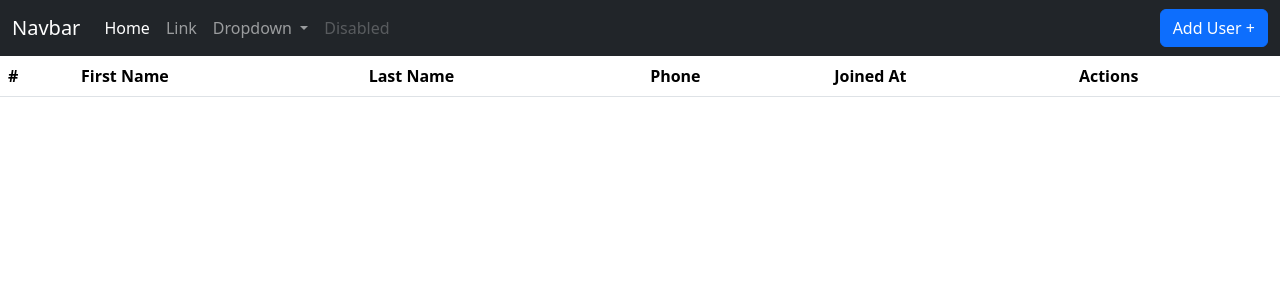
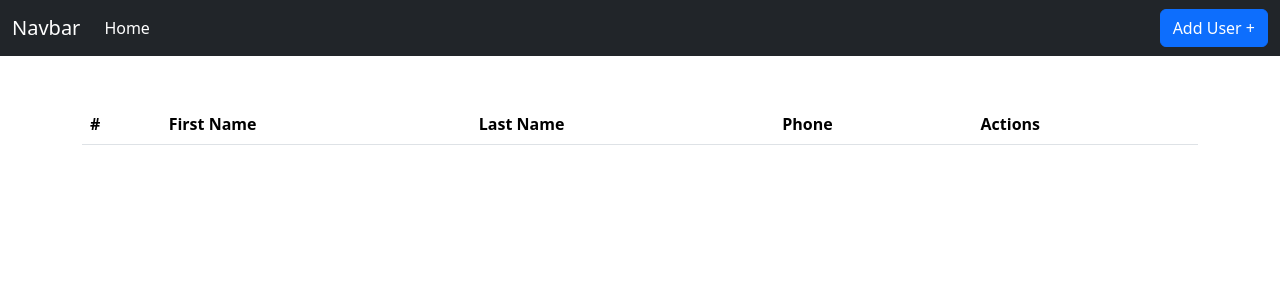
Before and after one commit to Mahadev234/User-CRUD-Django, a Django app: page / in a window 1280 px wide. Shown: the top 300 px of the page. Run offline with Django 5.2, Linux system fonts and the light colour scheme; data that the repository does not hold is empty.

Commit message:
feat: Add "Add User" page and functionality

```diff
--- a/api/serializers.py
+++ b/api/serializers.py
@@ -15,5 +15,4 @@ class UserSerializer(serializers.HyperlinkedModelSerializer):
             "firstname",
             "lastname",
             "phone",
-            "joined_date",
         )
--- a/interface/templates/index.html
+++ b/interface/templates/index.html
@@ -9,6 +9,7 @@
 
 <body>
     {% include 'navbar.html' %}
+    <div class="container my-5">
         <table class="table">
             <thead>
                 <tr>
@@ -16,7 +17,6 @@
                     <th scope="col">First Name</th>
                     <th scope="col">Last Name</th>
                     <th scope="col">Phone</th>
-                <th scope="col">Joined At</th>
                     <th scope="col">Actions</th>
                 </tr>
             </thead>
@@ -27,15 +27,17 @@
                     <td>{{ user.first_name }}</td>
                     <td>{{ user.last_name }}</td>
                     <td>{{ user.phone }}</td>
-                <td>{{ user.joined_at }}</td>
+                    <td>
                         <div class="btn-group" role="group" aria-label="Update and Delete">
                             <button type="button" class="btn btn-outline-warning">Update</button>
                             <button type="button" class="btn btn-outline-danger">Remove</button>
                         </div>
+                    </td>
                 </tr>
                 {% endfor %}
             </tbody>
         </table>
+    </div>
 
 </body>
 
--- a/interface/templates/navbar.html
+++ b/interface/templates/navbar.html
@@ -10,31 +10,11 @@
         <div class="collapse navbar-collapse" id="navbarSupportedContent">
             <ul class="navbar-nav me-auto mb-2 mb-lg-0">
                 <li class="nav-item">
-                    <a class="nav-link active" aria-current="page" href="#">Home</a>
-                </li>
-                <li class="nav-item">
-                    <a class="nav-link" href="#">Link</a>
-                </li>
-                <li class="nav-item dropdown">
-                    <a class="nav-link dropdown-toggle" href="#" role="button" data-bs-toggle="dropdown"
-                        aria-expanded="false">
-                        Dropdown
-                    </a>
-                    <ul class="dropdown-menu">
-                        <li><a class="dropdown-item" href="#">Action</a></li>
-                        <li><a class="dropdown-item" href="#">Another action</a></li>
-                        <li>
-                            <hr class="dropdown-divider">
-                        </li>
-                        <li><a class="dropdown-item" href="#">Something else here</a></li>
-                    </ul>
-                </li>
-                <li class="nav-item">
-                    <a class="nav-link disabled" aria-disabled="true">Disabled</a>
+                    <a class="nav-link active" aria-current="page" href="/">Home</a>
                 </li>
             </ul>
             <div class="d-flex">
-                <a href="https://google.com">
+                <a href="http://127.0.0.1:8000/add/">
                     <button class="btn btn-primary">Add User +</button>
                 </a>
             </div>
--- a/interface/urls.py
+++ b/interface/urls.py
@@ -3,4 +3,5 @@ from . import views
 
 urlpatterns = [
     path("", views.index, name="index page"),
+    path("add/", views.add_user, name="add_user page"),
 ]
--- a/interface/views.py
+++ b/interface/views.py
@@ -1,6 +1,9 @@
 from django.shortcuts import render
-from django.http import HttpResponse
+from django.http import HttpResponse, QueryDict
 from django.template import loader
+from rest_framework.decorators import api_view
+from api.serializers import UserSerializer
+from .forms import AddForm
 
 import requests
 
@@ -12,3 +15,33 @@ def index(request):
         "users": data,
     }
     return HttpResponse(template.render(context, request))
+
+
+@api_view(["GET", "POST"])
+def add_user(request):
+    template = loader.get_template("addUser.html")
+    if request.method == "GET":
+        context = {
+            "form": AddForm(),
+        }
+        return HttpResponse(template.render(context, request))
+    elif request.method == "POST":
+        if isinstance(request.data, QueryDict):
+            data = request.data.dict()
+        else:
+            data = request.data
+        phone = data.get("phone")
+        if isinstance(phone, str) and phone.isdigit():
+            data["phone"] = int(phone)
+        elif isinstance(phone, list) and all(p.isdigit() for p in phone):
+            data["phone"] = [int(p) for p in phone]
+
+        serializer = UserSerializer(data=data)
+        if serializer.is_valid():
+            response = requests.post(
+                "http://127.0.0.1:8000/api/users", data=serializer.validated_data
+            )
+            return HttpResponse("User added successfully", response.json())
+        else:
+            print(serializer.errors)
+            return HttpResponse("User not added")
```
Also changed, not shown: interface/forms.py (added, +20 -0 lines), interface/templates/addUser.html (added, +26 -0 lines). Lines whose indentation alone changed are shown as unchanged.
